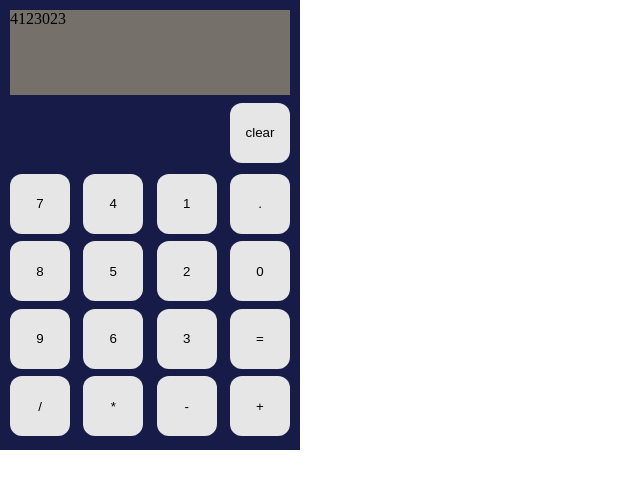
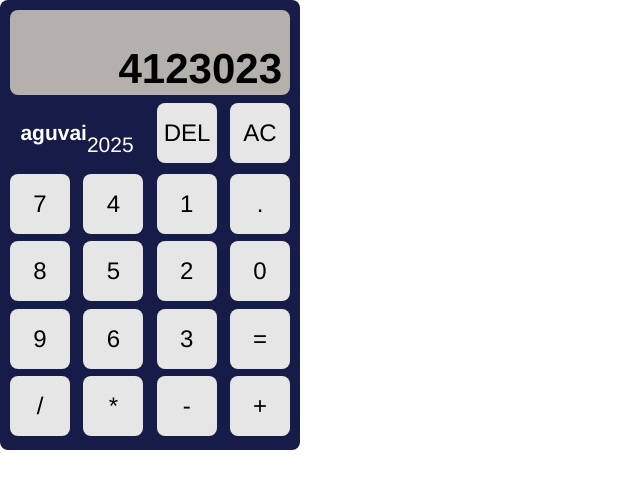
Before and after one commit to aguvai/odin-calculator, a plain HTML site: page index.html in a window 1280 px wide. Shown: the whole page, without its empty margins (0-640 px from the left). Drawn offline with Linux system fonts and the light colour scheme.

Commit message:
Refine styling
Implemented a more appealing design for ease of use and accessibility.

```diff
--- a/index.html
+++ b/index.html
@@ -16,7 +16,9 @@
         </div>
 
         <div class="auxiliary-buttons">
-            <button>clear</button>
+            <div class="fun"><a href="https://github.com/aguvai/" target="blank">aguvai</a><span><br>2025</span></div>
+            <button>DEL</button>
+            <button>AC</button>
         </div>
 
         <div class="buttons">
--- a/style.css
+++ b/style.css
@@ -2,13 +2,17 @@
     margin: 0px;
     padding: 0px;
     box-sizing: border-box;
+    font-family:'Franklin Gothic Medium', 'Arial Narrow', Arial, sans-serif
 }
 
 .calculator {
     background-color: rgb(22, 27, 71);
+
     width: 300px;
     height: 450px;
     padding: 10px;
+
+    border-radius: 8px;
 
     display: flex;
     flex-flow: column;
@@ -18,31 +22,60 @@
 
 .display {
     height: 85px;
-    background-color: rgb(117, 112, 106);
+
+    background-color: rgb(180, 177, 173);
+
+    font-size: 42px;
+    font-weight: 600;
+
+    justify-content: flex-end;
+    align-items: end;
+
+    border-radius: 8px;
+    padding: 2px 8px;
 }
 
 .display, .buttons, .auxiliary-buttons {
     display: flex;
-    width: 100%
+    width: 100%;
 }
 
 .buttons {
+    height: 270px;
+
     display: flex;
     flex-wrap: wrap;
     justify-content: space-between;
     align-items: center;
-    height: 270px;
 }
 
 .auxiliary-buttons {
-    justify-content: flex-end;
+    justify-content: space-between;
     height: 60px;
 }
 
 button {
+    font-size: 24px;
     border-style: none;
-    border-radius: 12px;
+    border-radius: 8px;
     height: 60px;
     width: 60px;
     background-color: rgb(230, 230, 230);
 }
+
+.fun {
+    font-size: 21px;
+    color: white;
+    width: 134px;
+
+    display: flex;
+    justify-content: center;
+    align-items: center;
+    text-align: center;
+}
+
+a {
+    text-decoration: none;
+    color: white;
+    font-weight: 800;
+}
```
Lines whose indentation alone changed are shown as unchanged.
